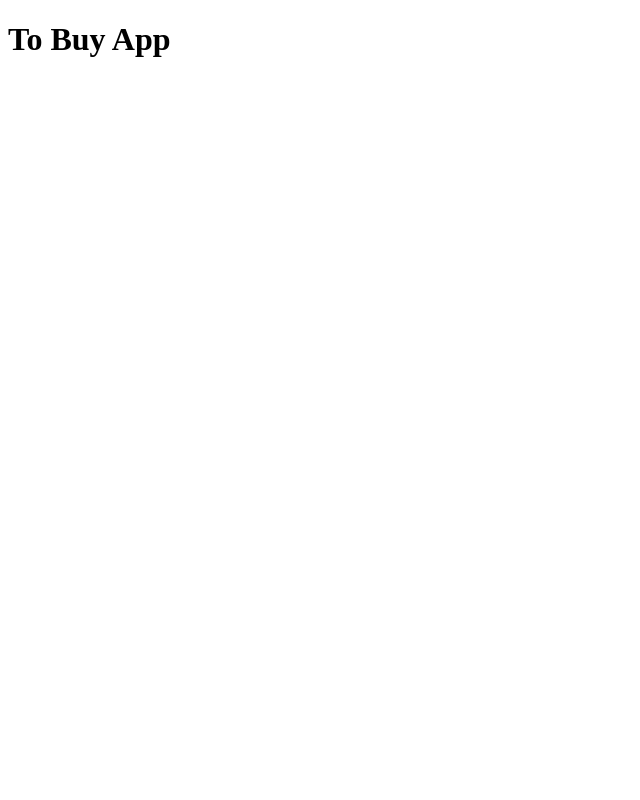
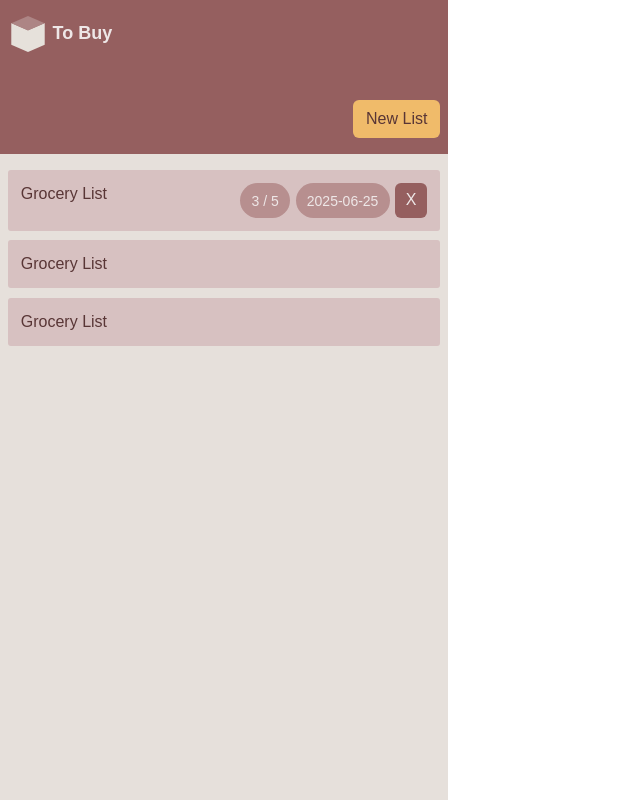
Before and after one commit to ijasameen/react-mini-projects, a React (Vite) app in the folder to-buy-app/: page / in a window 1280 px wide. Shown: the whole page, without its empty margins (0-640 px from the left). Built offline with nearby package versions, Linux system fonts and the light colour scheme.

Commit message:
to-buy-app: add responsive side panel

```diff
--- /dev/null
+++ b/to-buy-app/src/App.css
@@ -0,0 +1,86 @@
+.side-panel {
+  position: fixed;
+  width: 100%;
+  height: 100vh;
+  right: 100%;
+  display: grid;
+  grid-template-rows: auto 1fr;
+  z-index: 10;
+  transition: right 300ms ease-out;
+}
+
+.side-panel.expanded {
+  right: 0;
+}
+
+.side-panel-expand-btn {
+  position: fixed;
+  top: 2rem;
+  right: calc(100% - 42px);
+  transform-origin: 0% 50%;
+  width: 42px;
+  aspect-ratio: 1/1;
+  padding: 0.6em;
+  border: none;
+  color: var(--cl-primary-900);
+  background-color: var(--cl-primary-400);
+  border-radius: 0 var(--radius-m) var(--radius-m) 0;
+  cursor: pointer;
+  user-select: none;
+  z-index: 20;
+  transition: right 300ms ease-out;
+}
+
+.side-panel.expanded .side-panel-expand-btn {
+  right: 0;
+  color: var(--cl-primary-200);
+  background-color: var(--cl-primary-800);
+  border-radius: var(--radius-m) 0 0 var(--radius-m);
+}
+
+.side-panel-expand-btn:active {
+  background-color: var(--cl-primary-300);
+  scale: 0.98;
+}
+
+@media (min-width: 800px) {
+  .side-panel {
+    position: static;
+    width: min(35%, 500px);
+    min-width: 320px;
+  }
+  .side-panel-expand-btn {
+    display: none;
+  }
+}
+
+.side-panel header {
+  display: grid;
+  background-color: var(--cl-primary-400);
+  padding: 1rem 0.5rem;
+  gap: 3rem;
+}
+
+.side-panel .logo {
+  width: 100%;
+  display: flex;
+  align-items: center;
+  gap: 0.25em;
+  font-size: var(--fs-body-l);
+  font-weight: bold;
+  color: var(--cl-primary-900);
+}
+
+.side-panel .logo img {
+  height: 2em;
+}
+
+.side-panel button {
+  justify-self: right;
+}
+
+.buy-lists-container {
+  padding: 1rem 0.5rem;
+
+  background-color: var(--cl-secondary-500);
+}
--- a/to-buy-app/src/App.jsx
+++ b/to-buy-app/src/App.jsx
@@ -1,7 +1,11 @@
+import "./App.css";
+import SidePanel from "./components/SidePanel";
+
 export default function App() {
   return (
     <>
-      <h1>To Buy App</h1>
+      <SidePanel />
+      <main></main>
     </>
   );
 }
--- /dev/null
+++ b/to-buy-app/src/components/SidePanel.jsx
@@ -0,0 +1,46 @@
+import logo from "../assets/logo.svg";
+import { useState } from "react";
+
+export default function SidePanel() {
+  const [expanded, setExpanded] = useState(false);
+
+  function toggleSidebar() {
+    setExpanded((prev) => !prev);
+  }
+
+  const asideClasses = expanded ? "side-panel expanded" : "side-panel";
+
+  return (
+    <aside className={asideClasses}>
+      <header>
+        <div className="logo">
+          <img src={logo} width="40" /> To Buy
+        </div>
+        <button className="btn" type="button">
+          New List
+        </button>
+      </header>
+      <div className="buy-lists-container">
+        <ul className="card-list">
+          <li className="card-list-item">
+            <span className="card-text">Grocery List</span>
+            <span className="tag">3 / 5</span>
+            <span className="tag">2025-06-25</span>
+            <button className="icon-btn" type="button">
+              X
+            </button>
+          </li>
+          <li className="card-list-item">Grocery List</li>
+          <li className="card-list-item">Grocery List</li>
+        </ul>
+      </div>
+      <button
+        className="side-panel-expand-btn"
+        type="button"
+        onClick={toggleSidebar}
+      >
+        {expanded ? "<-" : "->"}
+      </button>
+    </aside>
+  );
+}
--- /dev/null
+++ b/to-buy-app/src/index.css
@@ -0,0 +1,176 @@
+:root {
+  /* Primary colors */
+  --cl-primary-200: hsl(0, 24%, 28%);
+  --cl-primary-300: hsl(0, 22%, 38%);
+  --cl-primary-400: hsl(0, 22%, 48%);
+  --cl-primary-500: hsl(0, 24%, 56%);
+  --cl-primary-600: hsl(0, 22%, 64%);
+  --cl-primary-700: hsl(0, 22%, 80%);
+  --cl-primary-800: hsl(0, 18%, 86%);
+  --cl-primary-900: hsl(0, 16%, 92%);
+
+  /* Secondary colors */
+  --cl-secondary-400: hsl(30, 18%, 78%);
+  --cl-secondary-500: hsl(30, 18%, 88%);
+
+  /* Accent color */
+  --cl-accent-300: hsl(36, 78%, 62%);
+  --cl-accent-400: hsl(36, 82%, 68%);
+  --cl-accent-500: hsl(36, 84%, 74%);
+
+  --fs-body: 0.875rem;
+  --fs-body-l: 1rem;
+  --fs-body-s: 0.75rem;
+  --fs-title: 2rem;
+  --fs-heading: 1.25rem;
+  --fs-sub-heading: 1.125rem;
+
+  --radius-round: 9999px;
+  --radius-s: 3px;
+  --radius-m: 6px;
+}
+
+@media (min-width: 1024px) {
+  :root {
+    --fs-body: 1.125rem;
+    --fs-body-l: 1.25rem;
+    --fs-body-s: 1rem;
+    --fs-title: 3rem;
+    --fs-heading: 2rem;
+    --fs-sub-heading: 1.5rem;
+  }
+}
+
+@media (min-width: 600px) {
+  :root {
+    --fs-body: 1rem;
+    --fs-body-l: 1.125rem;
+    --fs-body-s: 0.875rem;
+    --fs-title: 2.5rem;
+    --fs-heading: 1.75rem;
+    --fs-sub-heading: 1.25rem;
+  }
+}
+
+*,
+::before,
+::after {
+  box-sizing: border-box;
+  margin: 0;
+  padding: 0;
+}
+
+ul[role="list"] {
+  list-style: none;
+}
+
+input,
+textarea,
+button {
+  font: inherit;
+  color: inherit;
+}
+
+body {
+  font-family: sans-serif;
+  font-size: var(--fs-body);
+  line-height: 1.4;
+  color: var(--cl-primary-200);
+}
+
+.btn {
+  padding: 0.3em 0.6em;
+  color: var(--cl-primary-200);
+  background-color: var(--cl-accent-400);
+  border: 3px solid transparent;
+  border-radius: var(--radius-m);
+  cursor: pointer;
+  user-select: none;
+  transition: scale 140ms ease-out, box-shadow 140ms ease-out,
+    translate 140ms ease-out;
+  box-shadow: 0px 2px 2px transparent;
+}
+
+.btn:hover {
+  border-color: var(--cl-accent-500);
+  box-shadow: 2px 2px 0px var(--cl-accent-500);
+  translate: -2px -2px;
+  scale: 0.99;
+}
+
+.btn:active {
+  border-color: var(--cl-accent-500);
+  box-shadow: 0px 0px 0px var(--cl-accent-500);
+  translate: -0px -0px;
+  scale: 0.99;
+}
+
+@media (hover: none) {
+  .btn:active {
+    border-color: var(--cl-accent-500);
+    box-shadow: 2px 2px 0px var(--cl-accent-500);
+    translate: -2px -2px;
+    scale: 0.99;
+  }
+}
+
+.icon-btn {
+  min-width: 32px;
+  aspect-ratio: 1/1;
+  color: var(--cl-primary-900);
+  background-color: var(--cl-primary-400);
+  border: 3px solid transparent;
+  border-radius: var(--radius-m);
+  cursor: pointer;
+  user-select: none;
+  transition: scale 140ms ease-out, background-color 140ms ease-out;
+}
+
+.icon-btn:hover {
+  border-color: var(--cl-primary-400);
+  background-color: var(--cl-primary-500);
+}
+
+.icon-btn:active {
+  background-color: var(--cl-primary-300);
+  scale: 0.99;
+}
+
+.card-list {
+  display: grid;
+  gap: 0.6em;
+}
+
+.card-list-item {
+  padding: 0.8em;
+  display: flex;
+  justify-content: space-between;
+  background-color: var(--cl-primary-700);
+  border-radius: var(--radius-s);
+  cursor: pointer;
+  transition: box-shadow 200ms ease-out, translate 200ms ease-out;
+}
+
+.card-list-item:hover {
+  box-shadow: 0px 5px 3px var(--cl-primary-600);
+  translate: 0px -3px;
+}
+
+.card-list-item *:not(:last-child) {
+  margin-right: 0.4em;
+}
+
+.card-text {
+  flex-grow: 2;
+}
+
+.tag {
+  height: 2.5em;
+  line-height: 2.25em;
+  padding: 0.2em 0.8em;
+  color: var(--cl-primary-900);
+  background-color: var(--cl-primary-600);
+  border-radius: var(--radius-round);
+  font-size: var(--fs-body-s);
+  text-align: center;
+}
--- a/to-buy-app/src/main.jsx
+++ b/to-buy-app/src/main.jsx
@@ -1,3 +1,4 @@
+import "./index.css";
 import { StrictMode } from "react";
 import { createRoot } from "react-dom/client";
 import App from "./App.jsx";
```
